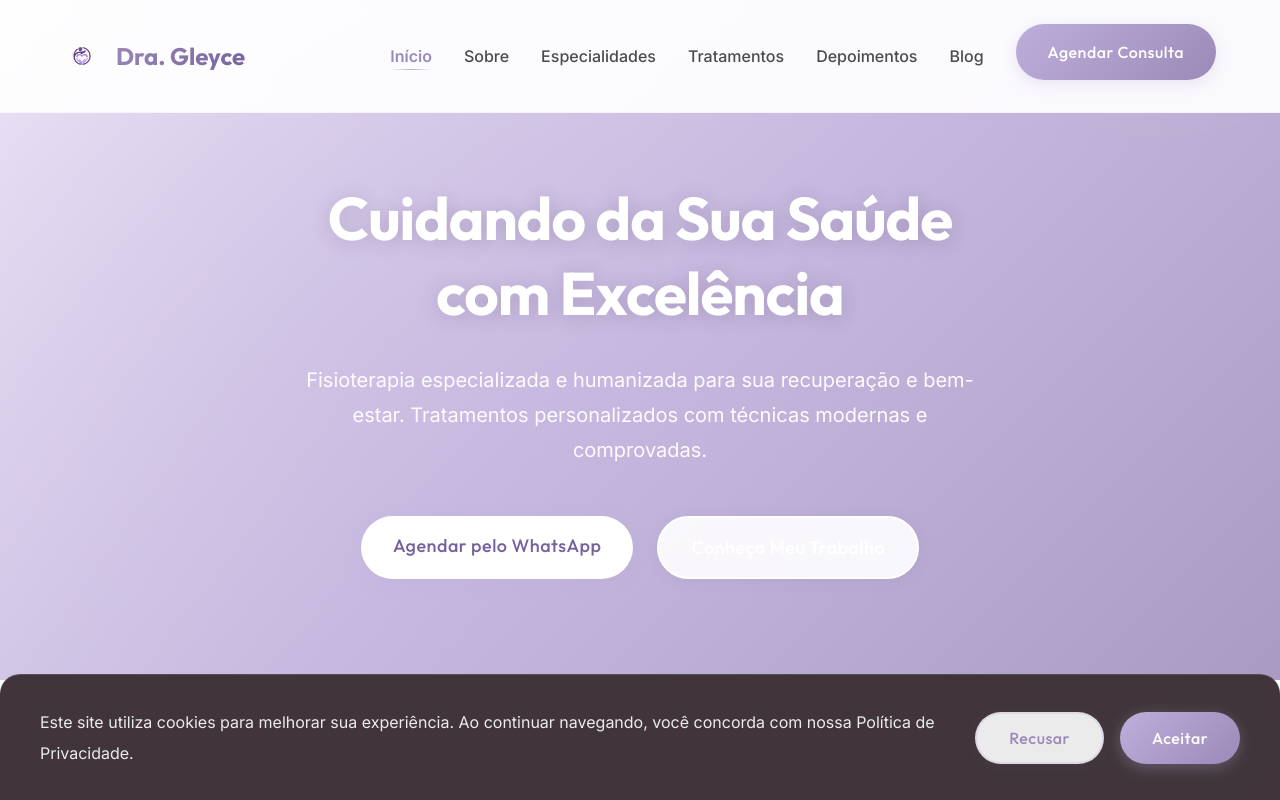
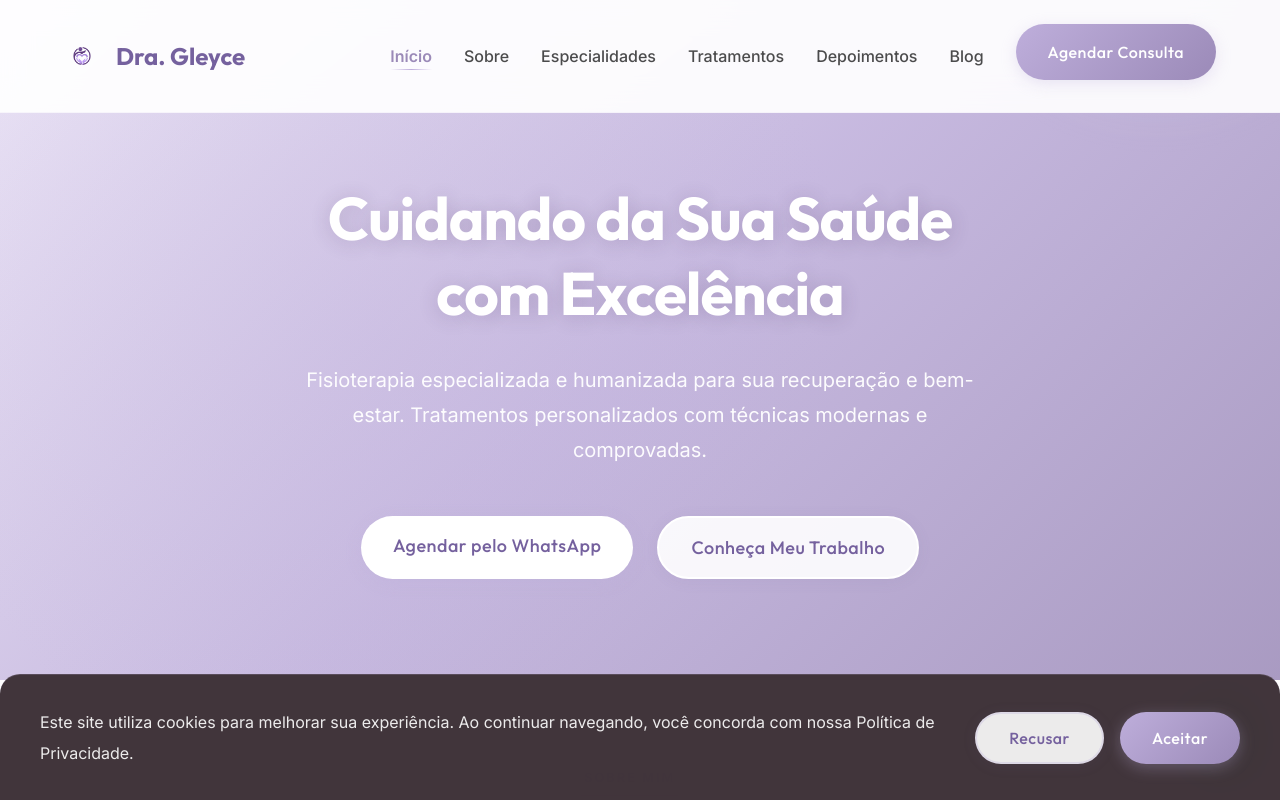
Before and after one commit to NoctuaCoder/drgleyce-theme, a plain HTML site: page index.html in a window 1280 px wide. Shown: the top 800 px of the page. Drawn offline with nearby package versions, Linux system fonts and the light colour scheme.

Commit message:
Fix logo and button text visibility with solid colors

```diff
--- a/delicate-modern.css
+++ b/delicate-modern.css
@@ -109,13 +109,13 @@ p {
 .btn-outline {
     background: rgba(255, 255, 255, 0.9);
     border: 2px solid rgba(190, 174, 219, 0.3);
-    color: var(--purple-soft);
+    color: var(--purple-primary) !important;
 }
 
 .btn-outline:hover {
     background: rgba(232, 224, 245, 0.5);
     border-color: var(--lavender-light);
-    color: var(--purple-primary);
+    color: var(--purple-primary) !important;
 }
 
 /* Minimal Header */
@@ -131,20 +131,12 @@ p {
     box-shadow: 0 2px 15px rgba(117, 97, 158, 0.12);
 }
 
-/* Delicate Logo */
+/* Delicate Logo - Solid Color for Visibility */
 .logo span {
-    background: linear-gradient(135deg, #9b8ab8 0%, #75619e 100%);
-    -webkit-background-clip: text;
-    -webkit-text-fill-color: transparent;
-    background-clip: text;
+    color: var(--purple-primary) !important;
+    background: none !important;
+    -webkit-text-fill-color: var(--purple-primary) !important;
     font-weight: 700;
-}
-
-/* Fallback for better visibility */
-@supports not (background-clip: text) {
-    .logo span {
-        color: var(--purple-primary);
-    }
 }
 
 /* Softer Nav Links */
```
